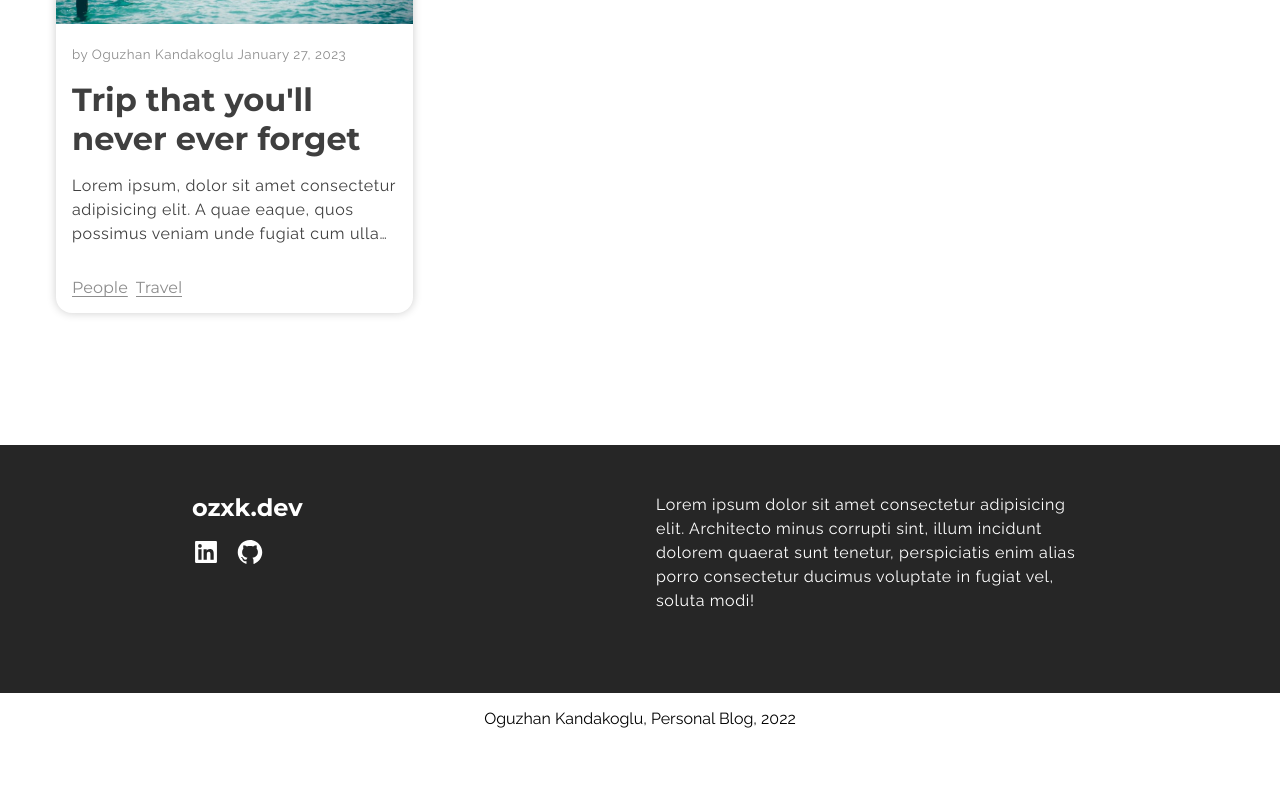
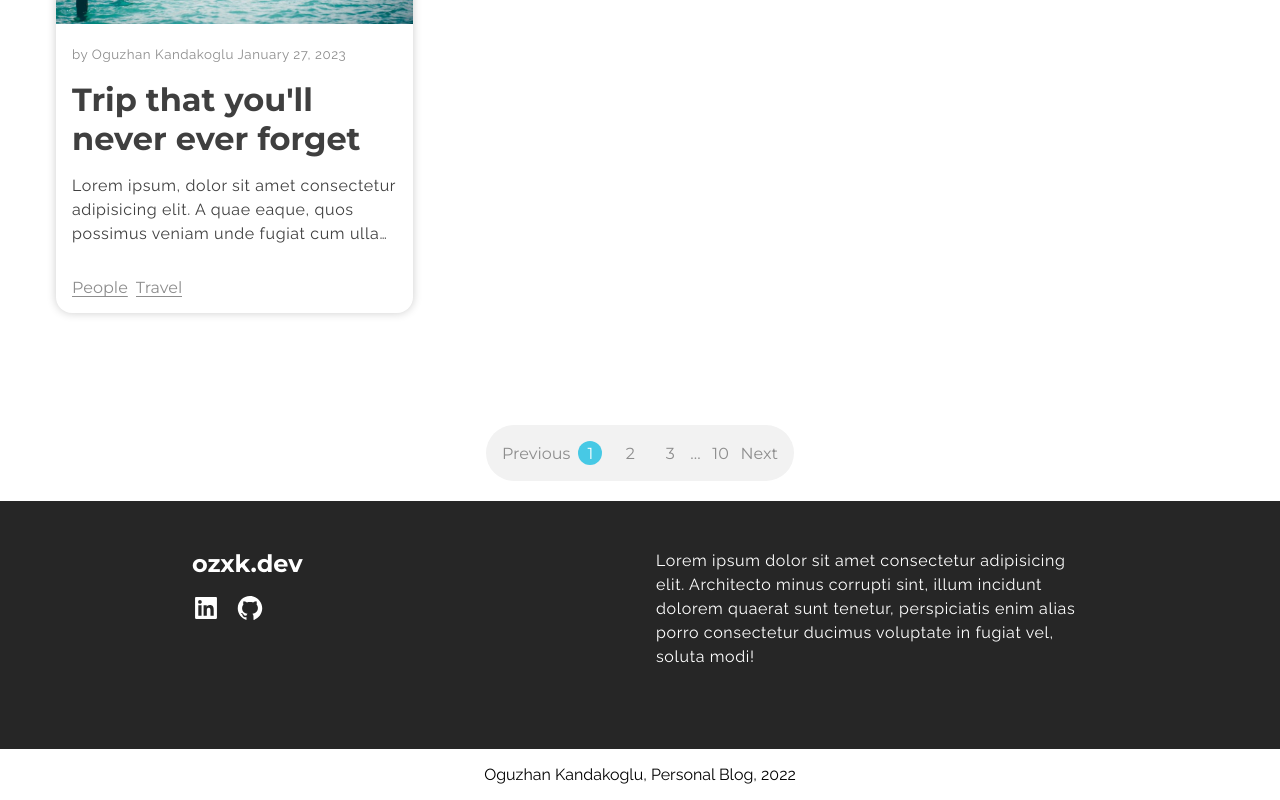
Before and after one commit to Ouzx/ozxkdev, a Next.js app: page / in a window 1280 px wide. Shown: the part 1528-2328 px from the top of the page. Before the commit the page ends 2272 px from the top, so only its background shows below. Built offline with nearby package versions, Linux system fonts and the light colour scheme.

Commit message:
pagination added

```diff
--- a/package.json
+++ b/package.json
@@ -19,6 +19,7 @@
     "react": "18.2.0",
     "react-dom": "18.2.0",
     "react-icons": "^4.7.1",
+    "react-paginate": "^8.1.4",
     "react-scroll-parallax": "^3.3.2",
     "typescript": "4.9.4"
   },
--- a/src/Components/Pool/Item.tsx
+++ b/src/Components/Pool/Item.tsx
@@ -11,6 +11,7 @@ const Item = ({
   selected: boolean;
   onClick: () => void;
 }) => {
+  // TODO: Add link tag
   return (
     <button
       className={`${styles.item} ${selected && styles.selected}`}
--- /dev/null
+++ b/src/Components/PostList/Pagination/Pagination.module.scss
@@ -0,0 +1,65 @@
+@use "../../../app/globals.scss" as *;
+@use "../../../app/rounded.scss" as *;
+@use "../../../app/screens.scss" as screens;
+.wrapper {
+  color: $main;
+  text-align: center;
+
+  %center {
+    display: flex;
+    justify-content: center;
+    align-items: center;
+  }
+
+  %hov {
+    cursor: pointer;
+    &:hover {
+      color: $accent;
+    }
+  }
+
+  .pagination {
+    @extend %center;
+    margin-top: 1rem;
+    background-color: $light-bg;
+    @include screens.md {
+      max-width: max-content;
+    }
+    width: 100%;
+
+    @extend %full;
+    margin: 0 auto;
+    padding: 1rem;
+    overflow: visible;
+  }
+
+  .page {
+    margin: 0 0.5rem;
+    width: 1.5rem;
+    height: 1.5rem;
+    flex-shrink: 0;
+
+    @extend %center;
+    @extend %hov;
+  }
+
+  .active {
+    color: #fff;
+    background-color: $accent;
+    @extend %full;
+    &:hover {
+      color: #fff;
+    }
+  }
+
+  .next {
+    min-width: fit-content;
+    cursor: pointer;
+  }
+
+  .previous {
+    cursor: pointer;
+
+    min-width: fit-content;
+  }
+}
--- /dev/null
+++ b/src/Components/PostList/Pagination/Pagination.tsx
@@ -0,0 +1,28 @@
+import React from "react";
+import ReactPaginate from "react-paginate";
+import styles from "./Pagination.module.scss";
+
+const Pagination = () => {
+  return (
+    <div className={styles.wrapper}>
+      <ReactPaginate
+        breakLabel="..."
+        nextLabel="Next"
+        previousLabel="Previous"
+        pageRangeDisplayed={3}
+        marginPagesDisplayed={1}
+        pageCount={10}
+        renderOnZeroPageCount={() => {}}
+        className={styles.pagination}
+        pageClassName={styles.page}
+        activeClassName={styles.active}
+        previousClassName={styles.previous}
+        nextClassName={styles.next}
+        breakLinkClassName={styles.break}
+        // forcePage={0}
+      />
+    </div>
+  );
+};
+
+export default Pagination;
--- a/src/Components/PostList/PostList.tsx
+++ b/src/Components/PostList/PostList.tsx
@@ -1,17 +1,20 @@
 "use client";
 import React from "react";
 import PostCard from "@/app/Components/Post/PostCard/PostCard";
-
 import styles from "./PostList.module.scss";
+import Pagination from "./Pagination/Pagination";
 
 const PostList = () => {
   return (
+    <>
       <div className={styles.post_list}>
         <PostCard />
         <PostCard />
         <PostCard />
         <PostCard />
       </div>
+      <Pagination />
+    </>
   );
 };
 
```
Also changed, not shown: 1 other file (tests, documents, lock files or other folders). Lines whose indentation alone changed are shown as unchanged.
